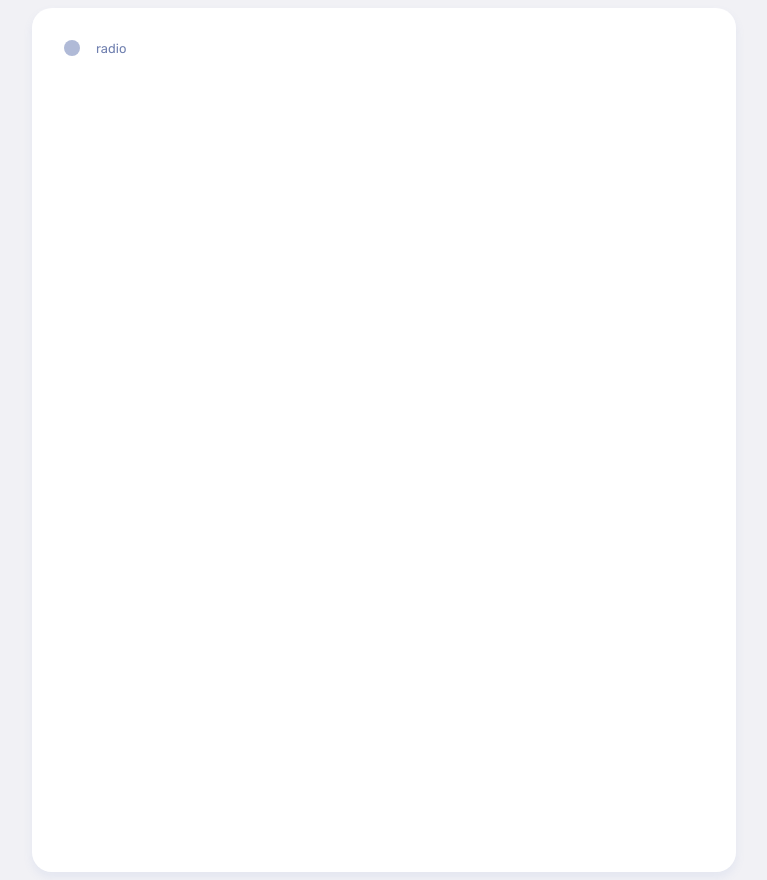
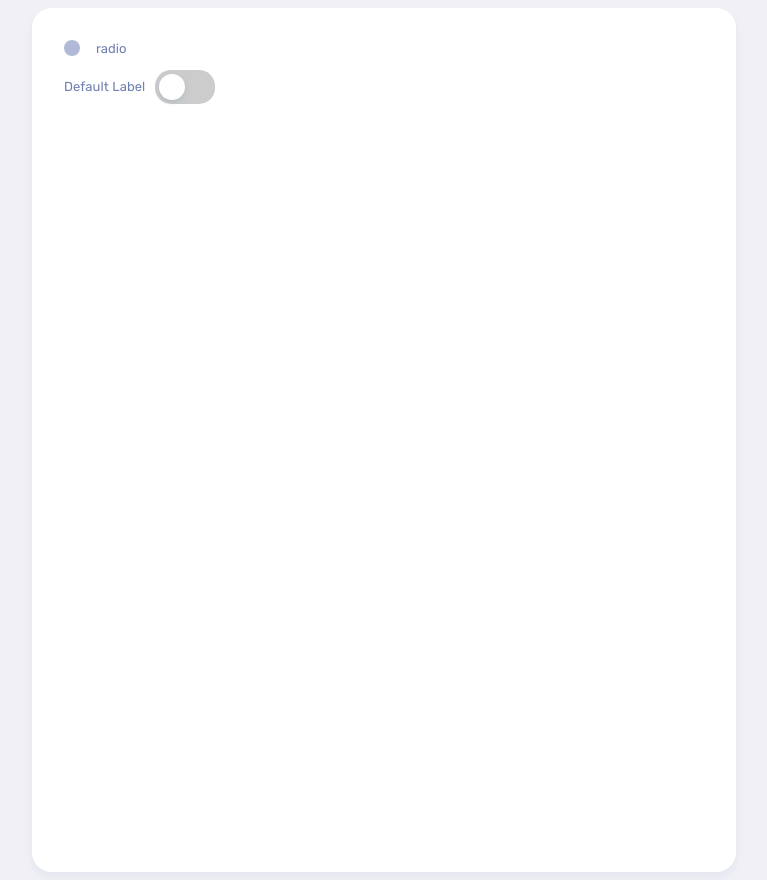
Before and after one commit to shinghuey27/dyno-web, a React (Create React App) app: page / in a window 1280 px wide. Shown: the whole page, without its empty margins (256-1023 px from the left). Built offline with nearby package versions, Linux system fonts and the light colour scheme.

Commit message:
switch molecule

```diff
--- a/src/Components/Switch/Switch.js
+++ b/src/Components/Switch/Switch.js
@@ -1,15 +1,21 @@
+import Label from "../Label/Label";
 import "./Switch.css";
 
-const Switch = () => {
+const Switch = (props) => {
+  const { container, label, slider } = props;
   return (
     <div className="flex">
-      <h1 className="h1"> Hide balance</h1>
-      <label className="switch">
+      {label && <Label />}
+
+      <Label className={props.classNameLabel} label="" {...container}>
         <input type="checkbox" />
-        <span className="slider round"></span>
-      </label>
+        <span className={props.classNameSlider} {...slider}></span>
+      </Label>
     </div>
   );
 };
-
+Switch.defaultProps = {
+  classNameLabel: "switch",
+  classNameSlider: "slider round"
+};
 export default Switch;
```
Also changed, not shown: src/App.js (+6 -14 lines), 1 other file (tests, documents, lock files or other folders).
